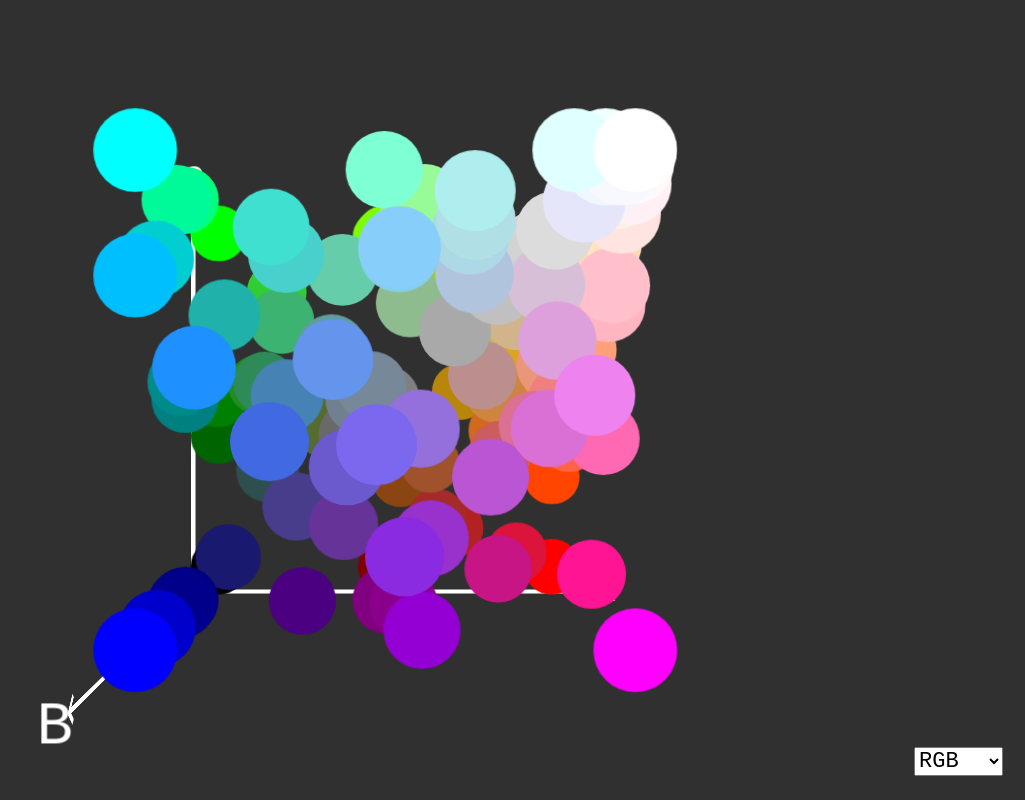
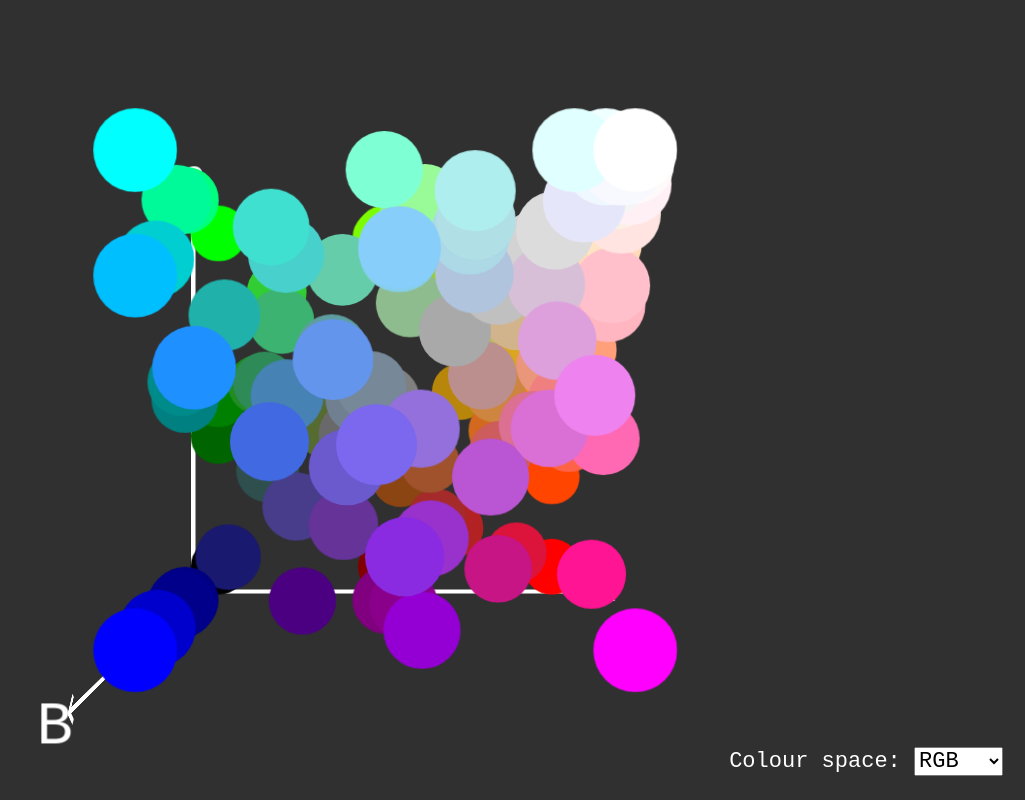
Before and after one commit to nckprsn/colourcube, a plain HTML site: page www/index.html in a window 1280 px wide. Shown: the whole page, without its empty margins (255-1280 px from the left). Drawn offline with Linux system fonts and the light colour scheme.

Commit message:
Update index.html

```diff
--- a/www/index.html
+++ b/www/index.html
@@ -385,20 +385,6 @@
 	</head>
 	<body>
 
-		<div class="ui">
-			<div class="colourspace_selector">
-				<select>
-					<option value='rgb'>RGB</option>
-					<option value='hsl'>HSL</option>
-					<option value='hsv'>HSV</option>
-					<option value='lab'>LAB</option>
-					<option value='oklab'>OKLAB</option>
-					<option value='lch'>LCH</option>
-					<option value='oklch'>OKLCH</option>
-				</select>
-			</div>
-		</div>
-
 		<div class="cube">
 			<div class="axes">
 				<div class="axis axis_x"></div>
@@ -554,6 +540,23 @@
 			</div>
 		</div>
 
+		<div class="ui">
+			<div class="colourspace_selector">
+				<label>
+					Colour space:
+					<select>
+						<option value='rgb'>RGB</option>
+						<option value='hsl'>HSL</option>
+						<option value='hsv'>HSV</option>
+						<option value='lab'>LAB</option>
+						<option value='oklab'>OKLAB</option>
+						<option value='lch'>LCH</option>
+						<option value='oklch'>OKLCH</option>
+					</select>
+				</label>
+			</div>
+		</div>
+
 		<script>
 
 			// --------------------------------------------------
@@ -640,7 +643,6 @@
 
 				this.colourspace = this.$select.value;
 
-
 				// Bind up our event handler(s) to this instance
 				this.on_change = this.on_change.bind( this );
 
@@ -662,12 +664,6 @@
 
 			// --------------------------------------------------
 
-			COLOURSPACE_SELECTOR.prototype.xxx = function()
-			{
-			}
-
-			// --------------------------------------------------
-
 			new DRAG_TO_ROTATE( document.body );
 
 			new COLOURSPACE_SELECTOR( document.querySelector( '.colourspace_selector' ) , document.querySelector( '.cube' ) );
```
